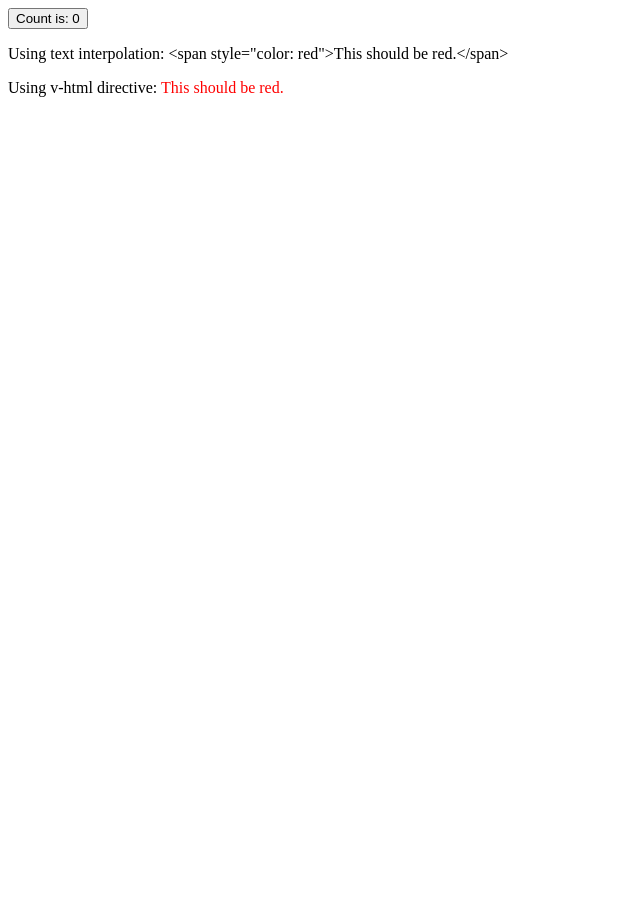
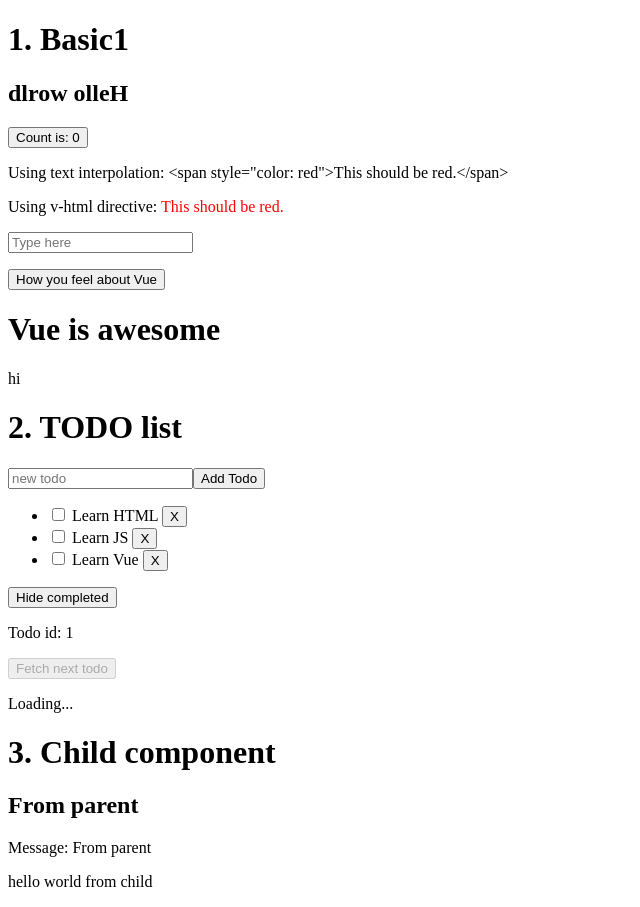
Before and after one commit to peterosuskykios/vue-hello, a Vue app: page / in a window 1280 px wide. Shown: the whole page, without its empty margins (0-640 px from the left). Before the commit the page ends 800 px from the top, so only its background shows below. Built offline with nearby package versions, Linux system fonts and the light colour scheme; no server answers.

Commit message:
Vue tutorial complete

```diff
--- a/src/App.vue
+++ b/src/App.vue
@@ -1,23 +1,32 @@
 <script setup>
-import { ref, onMounted } from 'vue'
+import { ref, computed, onMounted, watch } from 'vue'
 
-// reactive state
-const count = ref(0)
-const rawHtml = ref('<span style="color: red">This should be red.</span>')
+import Basic1  from './components/Basic1.vue'
+import Todo  from './components/Todo.vue'
+import ChildComp  from './components/ChildComp.vue'
 
-// functions that mutate state and trigger updates
-function increment() {
-  count.value++
-}
+const msg = ref('From parent')
+const childMsg = ref('No child msg yet')
 
-// lifecycle hooks
-onMounted(() => {
-  console.log(`The initial count is ${count.value}.`)
-})
 </script>
 
 <template>
-  <button @click="increment">Count is: {{ count }}</button>
-  <p>Using text interpolation: {{ rawHtml }}</p>
-  <p>Using v-html directive: <span v-html="rawHtml"></span></p>
+  <!-- Basic Vue stuff -->
+  <Basic1 />
+
+  <!-- TODO list -->
+  <Todo />
+
+  <!-- Send data betweend child and parent -->
+  <ChildComp @response="(msg) => childMsg = msg", :msg="msg" >Message: {{ msg }}</ChildComp>
+
+  <p> {{ childMsg }} </p>
+
 </template>
+
+
+<style>
+.done {
+  text-decoration: line-through;
+}
+</style>
--- /dev/null
+++ b/src/components/Basic1.vue
@@ -0,0 +1,53 @@
+<script setup>
+import { ref, onMounted } from 'vue'
+
+// reactive state
+const count     = ref(0)
+const rawHtml   = ref('<span style="color: red">This should be red.</span>')
+const message   = ref('Hello world')
+const text      = ref('')
+const awesome   = ref(true)
+const pElementRef = ref(null)
+
+// functions that mutate state and trigger updates
+function increment() {
+  count.value++
+}
+
+function onInput(e) {
+  text.value = e.target.value
+}
+
+function toggle() {
+  awesome.value = !awesome.value
+}
+
+// lifecycle hooks
+onMounted(() => {
+  console.log(`The initial count is ${count.value}.`)
+  pElementRef.value.textContent = 'hi'
+})
+
+</script>
+
+
+<template>
+    <h1>1. Basic1</h1>
+    <h2>{{ message.split('').reverse().join('') }}</h2>
+
+    <button @click="increment">Count is: {{ count }}</button>
+    <p>Using text interpolation: {{ rawHtml }}</p>
+    <p>Using v-html directive: <span v-html="rawHtml"></span></p>
+
+    <input :value="text" @input="onInput" placeholder="Type here">
+    <p>{{ text }}</p>
+
+    <button @click="toggle">How you feel about Vue</button>
+
+    <h1 v-if="awesome">Vue is awesome</h1>
+    <h1 v-else="awesome">Vue stinky</h1>
+
+    <p ref="pElementRef">Hello</p>
+
+
+</template>
--- /dev/null
+++ b/src/components/ChildComp.vue
@@ -0,0 +1,17 @@
+<script setup>
+const props = defineProps({
+    msg: String
+})
+
+const emit = defineEmits(['response'])
+emit('response', 'hello world from child')
+
+</script>
+
+
+<template>
+    <h1>3. Child component</h1>
+    <h2>{{ msg || 'No props passed' }}</h2>
+    <slot>Fallback content</slot>
+
+</template>
--- /dev/null
+++ b/src/components/Todo.vue
@@ -0,0 +1,72 @@
+<script setup>
+import { ref, computed, watch } from 'vue'
+
+const hideCompleted = ref(false)
+
+let id          = 0
+const newTodo   = ref('')
+const todos     = ref([
+  {id: id++, text: 'Learn HTML', done: false},
+  {id: id++, text: 'Learn JS', done: false},
+  {id: id++, text: 'Learn Vue', done: false}
+])
+
+const filteredTodos = computed(() => {
+  return hideCompleted.value
+    ? todos.value.filter((t) => !t.done)
+    : todos.value
+})
+
+const todoId = ref(1)
+const todoData = ref(null)
+
+async function fetchData() {
+  todoData.value = null
+  const res = await fetch(
+    `https://jsonplaceholder.typicode.com/todos/${todoId.value}`
+  )
+  todoData.value = await res.json()
+}
+
+fetchData()
+watch(todoId, fetchData)
+
+function addTodo() {
+  const text = newTodo.value.trim()
+
+  if (text) {
+    todos.value.push({ id: id++, text: text, done: false})
+    newTodo.value = ''
+  }
+}
+
+function removeTodo(todo) {
+  todos.value = todos.value.filter((t) => t !== todo)
+}
+
+</script>
+
+<template>
+    <h1>2. TODO list</h1>
+    <form @submit.prevent="addTodo">
+    <input v-model="newTodo" required placeholder="new todo">
+    <button>Add Todo</button>
+  </form>
+  <ul>
+    <li v-for="todo in filteredTodos" :key="todo.id">
+      <input type="checkbox" v-model="todo.done">
+      {{ todo.text }}
+      <button @click="removeTodo(todo)">X</button>
+    </li>
+  </ul>
+
+  <button @click="hideCompleted = !hideCompleted">
+    {{ hideCompleted ? 'Show all' : 'Hide completed' }}
+  </button>
+
+  <p>Todo id: {{ todoId }}</p>
+  <button @click="todoId++" :disabled="!todoData">Fetch next todo</button>
+  <p v-if="!todoData">Loading...</p>
+  <pre v-else>{{ todoData }}</pre>
+
+</template>
```
